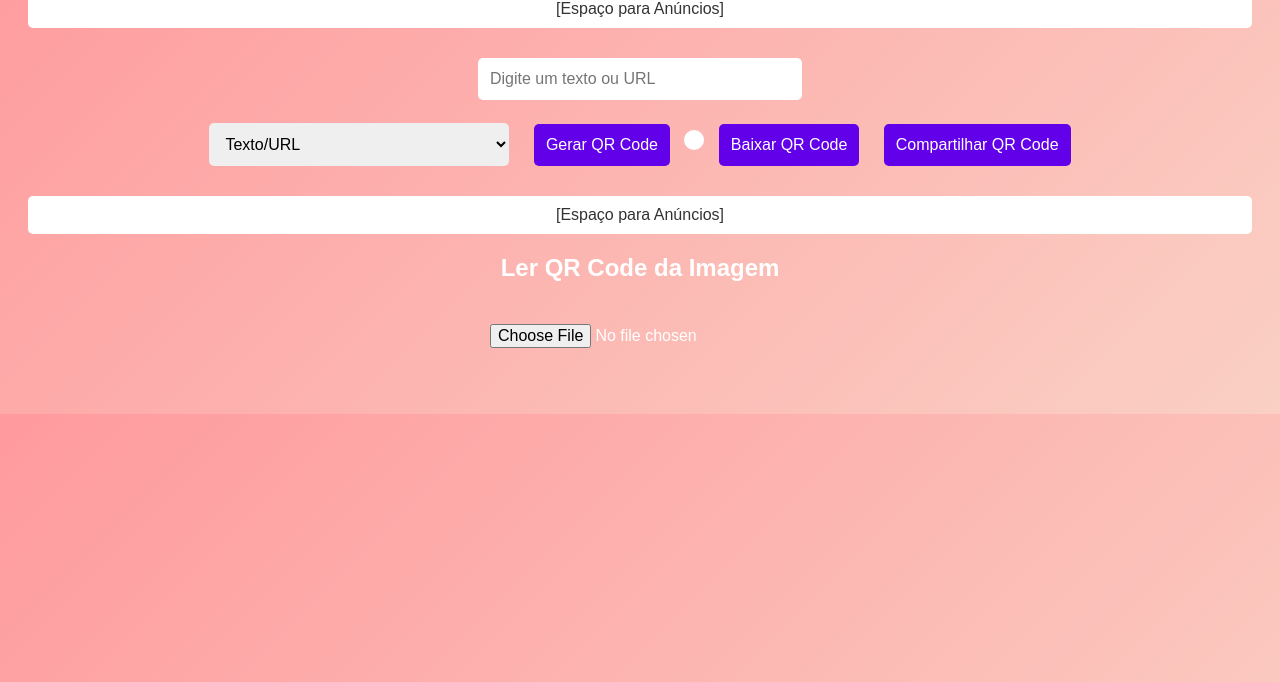
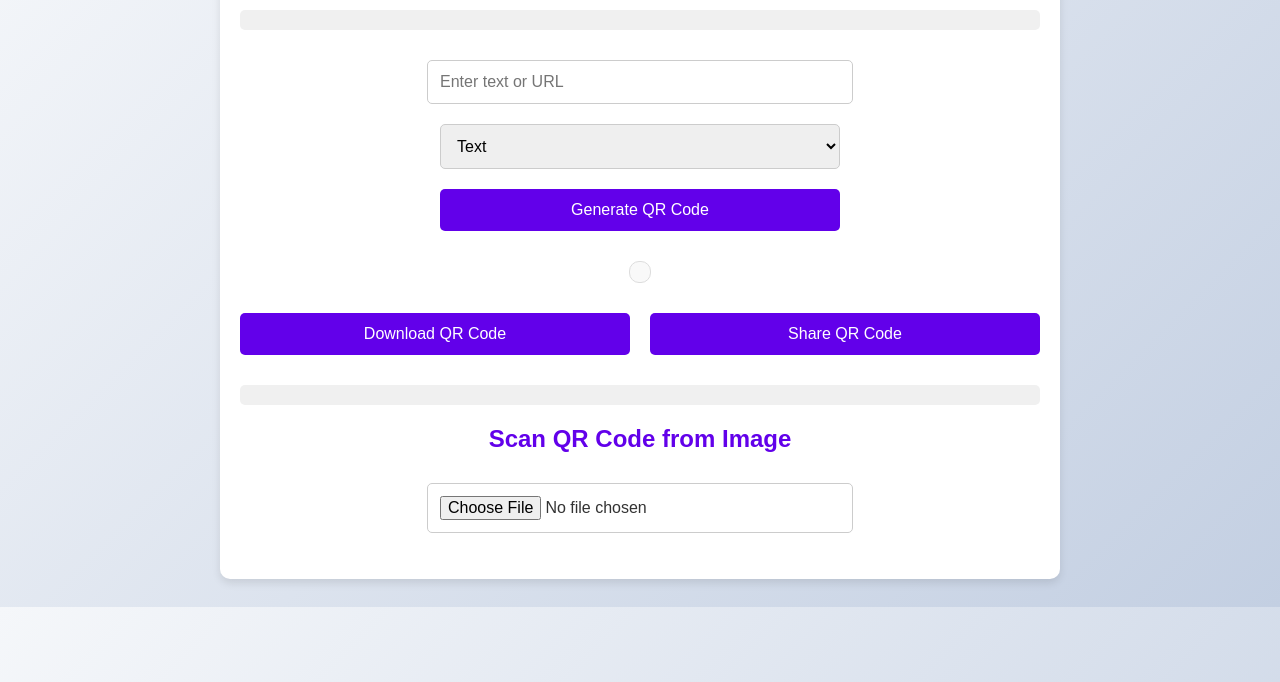
Before and after one commit to WTFilipe/QR-Code, a plain HTML site: page index.html in a window 1280 px wide. Shown: the part 118-800 px from the top of the page. Drawn offline with nearby package versions, Linux system fonts and the light colour scheme.

Commit message:
Update index.html

```diff
--- a/index.html
+++ b/index.html
@@ -1,49 +1,156 @@
 <!DOCTYPE html>
-<html lang="pt">
+<html lang="en">
+
 <head>
     <meta charset="UTF-8">
     <meta name="viewport" content="width=device-width, initial-scale=1.0">
-    <title>Gerador e Leitor de QR Code</title>
+    <title>QR Code Generator and Reader</title>
     <script src="https://cdnjs.cloudflare.com/ajax/libs/qrcodejs/1.0.0/qrcode.min.js"></script>
     <script src="https://cdn.jsdelivr.net/npm/jsqr"></script>
     <style>
-        body { font-family: Arial, sans-serif; text-align: center; background: linear-gradient(135deg, #ff9a9e, #fad0c4); padding: 20px; color: #fff; }
-        input, button, select { margin: 10px; padding: 12px; font-size: 16px; border: none; border-radius: 5px; }
-        input, select { width: 80%; max-width: 300px; }
-        button { background: #6200ea; color: white; cursor: pointer; }
-        button:hover { background: #3700b3; }
-        #qrcode { margin-top: 20px; background: white; padding: 10px; display: inline-block; border-radius: 10px; }
-        .adsense { margin: 20px 0; background: #fff; padding: 10px; text-align: center; border-radius: 5px; color: #333; }
-        h1, h2 { color: #fff; }
+        body {
+            font-family: 'Arial', sans-serif;
+            text-align: center;
+            background: linear-gradient(135deg, #f5f7fa, #c3cfe2);
+            padding: 20px;
+            color: #333;
+        }
+
+        .container {
+            max-width: 800px;
+            margin: 0 auto;
+            padding: 20px;
+            background: #fff;
+            border-radius: 10px;
+            box-shadow: 0 4px 8px rgba(0, 0, 0, 0.1);
+        }
+
+        h1,
+        h2 {
+            color: #6200ea;
+        }
+
+        input,
+        button,
+        select {
+            margin: 10px 0;
+            padding: 12px;
+            font-size: 16px;
+            border: 1px solid #ccc;
+            border-radius: 5px;
+            width: calc(100% - 24px);
+            max-width: 400px;
+        }
+
+        button {
+            background: #6200ea;
+            color: white;
+            border: none;
+            cursor: pointer;
+            transition: background 0.3s ease;
+        }
+
+        button:hover {
+            background: #3700b3;
+        }
+
+        #qrcode {
+            margin: 20px auto;
+            padding: 10px;
+            background: #f9f9f9;
+            border: 1px solid #ddd;
+            display: block;
+            border-radius: 10px;
+            width: fit-content;
+        }
+
+        .buttons {
+            display: flex;
+            justify-content: space-between;
+            gap: 20px;
+            margin-top: 20px;
+        }
+
+        .ad-container {
+            margin: 20px 0;
+            background: #f0f0f0;
+            padding: 10px;
+            border-radius: 5px;
+            text-align: center;
+            color: #666;
+            font-size: 14px;
+        }
     </style>
 </head>
+
 <body>
-    <h1>Gerador e Leitor de QR Code</h1>
-
-    <div class="adsense">[Espaço para Anúncios]</div>
-
+    <div class="container">
+        <h1 id="title">QR Code Generator and Reader</h1>
+        <div class="ad-container">
+            <!-- AdSense Code Start -->
+            <script async
+                src="https://pagead2.googlesyndication.com/pagead/js/adsbygoogle.js?client=ca-pub-2869435524671761"
+                crossorigin="anonymous"></script>
+            <!-- Anúncios 1 -->
+            <ins class="adsbygoogle" style="display:block" data-ad-client="ca-pub-2869435524671761"
+                data-ad-slot="6044614306" data-ad-format="auto" data-full-width-responsive="true"></ins>
+            <script>
+                (adsbygoogle = window.adsbygoogle || []).push({});
+            </script>
+            <!-- AdSense Code End -->
+        </div>
         <div id="input-container">
-        <input type="text" id="text" placeholder="Digite um texto ou URL">
+            <input type="text" id="text" placeholder="Enter text or URL">
         </div>
         <select id="qrType" onchange="updateInputFields()">
-        <option value="text">Texto/URL</option>
+            <option value="text">Text</option>
+            <option value="site">Site</option>
             <option value="wifi">Wi-Fi</option>
         </select>
-    <button onclick="generateQRCode()">Gerar QR Code</button>
+        <button onclick="generateQRCode()">Generate QR Code</button>
         <div id="qrcode"></div>
-
-    <button onclick="downloadQRCode()">Baixar QR Code</button>
-    <button onclick="shareQRCode()">Compartilhar QR Code</button>
-
-    <div class="adsense">[Espaço para Anúncios]</div>
-
-    <h2>Ler QR Code da Imagem</h2>
+        <div class="buttons">
+            <button onclick="downloadQRCode()">Download QR Code</button>
+            <button onclick="shareQRCode()">Share QR Code</button>
+        </div>
+        <div class="ad-container">
+            <!-- AdSense Code Start -->
+            <script async
+                src="https://pagead2.googlesyndication.com/pagead/js/adsbygoogle.js?client=ca-pub-2869435524671761"
+                crossorigin="anonymous"></script>
+            <!-- Anúncios 1 -->
+            <ins class="adsbygoogle" style="display:block" data-ad-client="ca-pub-2869435524671761"
+                data-ad-slot="6044614306" data-ad-format="auto" data-full-width-responsive="true"></ins>
+            <script>
+                (adsbygoogle = window.adsbygoogle || []).push({});
+            </script>
+            <!-- AdSense Code End -->
+        </div>
+        <h2 id="scan-title">Scan QR Code from Image</h2>
         <input type="file" id="fileInput" accept="image/*" onchange="decodeQR()">
         <canvas id="canvas" hidden></canvas>
         <p id="decodedText"></p>
+    </div>
+    <script>
+        const translations = {
+            'en': { title: "QR Code Generator and Reader", scanTitle: "Scan QR Code from Image", placeholder: "Enter text or URL", generate: "Generate QR Code", download: "Download QR Code", share: "Share QR Code", alerts: { emptyInput: "Please enter some text or a URL!", noQRCode: "Please generate a QR Code first!", shareUnsupported: "Your browser does not support the share feature!", noQRDetected: "No QR Code detected in the image." } },
+            'pt': { title: "Gerador e Leitor de QR Code", scanTitle: "Ler QR Code da Imagem", placeholder: "Digite um texto ou URL", generate: "Gerar QR Code", download: "Baixar QR Code", share: "Compartilhar QR Code", alerts: { emptyInput: "Por favor, digite um texto ou URL!", noQRCode: "Por favor, gere um QR Code primeiro!", shareUnsupported: "Seu navegador não suporta a função de compartilhamento!", noQRDetected: "Nenhum QR Code detectado na imagem." } }
+        };
 
-    <script>
-        let lastQRCode = "";
+        function detectLanguage() {
+            const lang = navigator.language.slice(0, 2).toLowerCase();
+            return translations[lang] ? lang : 'en';
+        }
+
+        function applyTranslations() {
+            const lang = detectLanguage();
+            document.getElementById("title").textContent = translations[lang].title;
+            document.getElementById("scan-title").textContent = translations[lang].scanTitle;
+            document.getElementById("text").setAttribute("placeholder", translations[lang].placeholder);
+            document.querySelector("button[onclick='generateQRCode()']").textContent = translations[lang].generate;
+            document.querySelector("button[onclick='downloadQRCode()']").textContent = translations[lang].download;
+            document.querySelector("button[onclick='shareQRCode()']").textContent = translations[lang].share;
+        }
 
         function updateInputFields() {
             const type = document.getElementById("qrType").value;
@@ -51,20 +158,23 @@
 
             if (type === "wifi") {
                 inputContainer.innerHTML = `
-                    <input type="text" id="wifiSSID" placeholder="Nome da Rede (SSID)">
-                    <input type="text" id="wifiPassword" placeholder="Senha (opcional)">
+                    <input type="text" id="wifiSSID" placeholder="Enter Wi-Fi SSID">
+                    <input type="text" id="wifiPassword" placeholder="Enter Wi-Fi Password (optional)">
                     <select id="wifiEncryption">
                         <option value="WPA">WPA/WPA2</option>
                         <option value="WEP">WEP</option>
-                        <option value="">Nenhuma</option>
+                        <option value="">None</option>
                     </select>
                 `;
+            } else if (type === "site") {
+                inputContainer.innerHTML = `<input type="text" id="text" value="www." placeholder="Enter site URL">`;
             } else {
-                inputContainer.innerHTML = `<input type="text" id="text" placeholder="Digite um texto ou URL">`;
+                inputContainer.innerHTML = `<input type="text" id="text" placeholder="Enter text">`;
             }
         }
 
         function generateQRCode() {
+            const lang = detectLanguage();
             let qrData = "";
             const type = document.getElementById("qrType").value;
 
@@ -73,20 +183,19 @@
                 const password = document.getElementById("wifiPassword").value.trim();
                 const encryption = document.getElementById("wifiEncryption").value;
                 if (!ssid) {
-                    alert("Por favor, insira o nome da rede Wi-Fi!");
+                    alert(translations[lang].alerts.emptyInput);
                     return;
                 }
                 qrData = `WIFI:T:${encryption};S:${ssid};P:${password};;`;
             } else {
                 qrData = document.getElementById("text").value.trim();
                 if (!qrData) {
-                    alert("Por favor, digite um conteúdo válido!");
+                    alert(translations[lang].alerts.emptyInput);
                     return;
                 }
             }
 
             document.getElementById("qrcode").innerHTML = "";
-            lastQRCode = qrData;
             new QRCode(document.getElementById("qrcode"), {
                 text: qrData,
                 width: 200,
@@ -97,10 +206,39 @@
             });
         }
 
+        function decodeQR() {
+            const lang = detectLanguage();
+            const file = document.getElementById("fileInput").files[0];
+            if (!file) return;
+
+            const reader = new FileReader();
+            reader.onload = function (event) {
+                const img = new Image();
+                img.onload = function () {
+                    const canvas = document.getElementById("canvas");
+                    const ctx = canvas.getContext("2d");
+                    canvas.width = img.width;
+                    canvas.height = img.height;
+                    ctx.drawImage(img, 0, 0, img.width, img.height);
+
+                    const imageData = ctx.getImageData(0, 0, img.width, img.height);
+                    const code = jsQR(imageData.data, img.width, img.height);
+                    if (code) {
+                        document.getElementById("decodedText").innerText = `QR Code: ${code.data}`;
+                    } else {
+                        document.getElementById("decodedText").innerText = translations[lang].alerts.noQRDetected;
+                    }
+                };
+                img.src = event.target.result;
+            };
+            reader.readAsDataURL(file);
+        }
+
         function downloadQRCode() {
+            const lang = detectLanguage();
             const qrCanvas = document.querySelector("#qrcode canvas");
             if (!qrCanvas) {
-                alert("Por favor, gere um QR Code primeiro!");
+                alert(translations[lang].alerts.noQRCode);
                 return;
             }
             const link = document.createElement("a");
@@ -110,43 +248,20 @@
         }
 
         function shareQRCode() {
+            const lang = detectLanguage();
             if (!navigator.share) {
-                alert("Seu navegador não suporta compartilhamento!");
+                alert(translations[lang].alerts.shareUnsupported);
                 return;
             }
             navigator.share({
-                title: "Meu QR Code",
-                text: "Veja este QR Code",
-                url: lastQRCode
-            }).catch(err => console.log("Erro ao compartilhar: ", err));
+                title: translations[lang].title,
+                text: translations[lang].share,
+                url: document.getElementById("text").value.trim()
+            }).catch(err => console.error("Error sharing: ", err));
         }
 
-        function decodeQR() {
-            const file = document.getElementById("fileInput").files[0];
-            if (!file) return;
-
-            const reader = new FileReader();
-            reader.onload = function(event) {
-                const img = new Image();
-                img.onload = function() {
-                    const canvas = document.getElementById("canvas");
-                    const ctx = canvas.getContext("2d");
-                    canvas.width = img.width;
-                    canvas.height = img.height;
-                    ctx.drawImage(img, 0, 0, img.width, img.height);
-
-                    const imageData = ctx.getImageData(0, 0, img.width, img.height);
-                    const code = jsQR(imageData.data, img.width, img.height);
-                    if (code) {
-                        document.getElementById("decodedText").innerText = "QR Code: " + code.data;
-                    } else {
-                        document.getElementById("decodedText").innerText = "Nenhum QR Code detectado.";
-                    }
-                };
-                img.src = event.target.result;
-            };
-            reader.readAsDataURL(file);
-        }
+        document.addEventListener("DOMContentLoaded", applyTranslations);
     </script>
 </body>
+
 </html>
```
Lines whose indentation alone changed are shown as unchanged.
